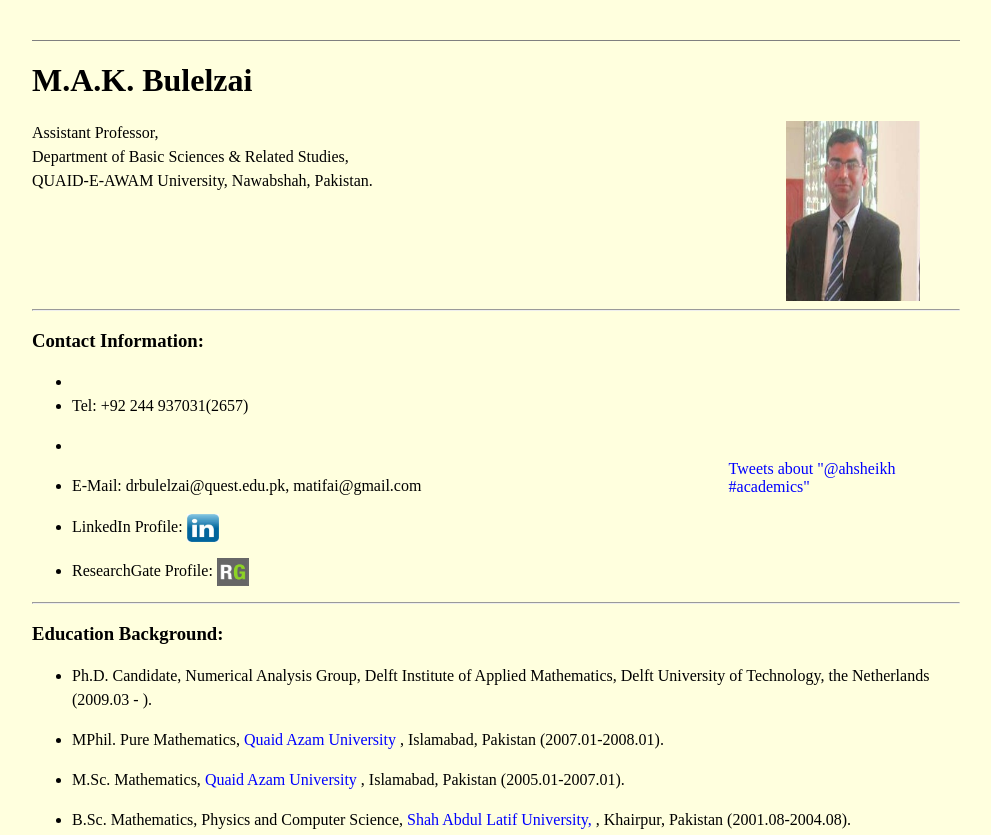
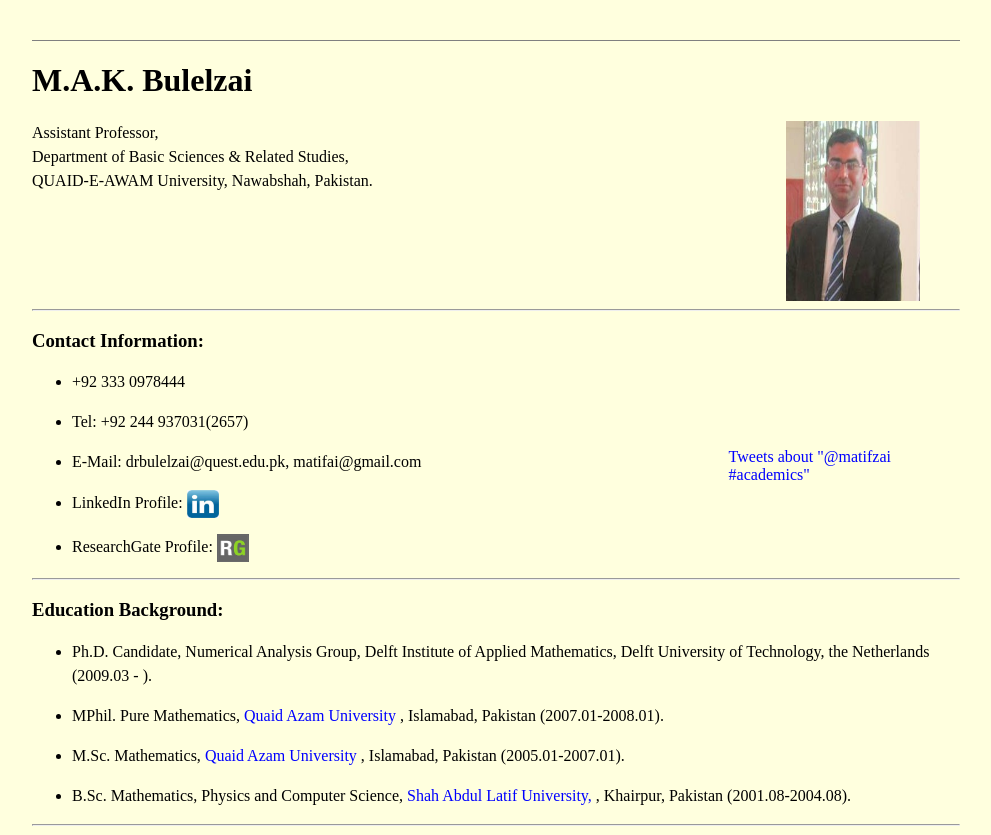
Before and after one commit to Bulelzai/bulelzai.github.io, a plain HTML site: page index.html in a window 1280 px wide. Shown: the top 835 px of the page, without its empty margins (144-1135 px from the left). Drawn offline with Linux system fonts and the light colour scheme.

Commit message:
few changes in main file

```diff
--- a/index.html
+++ b/index.html
@@ -63,12 +63,12 @@
 					<COL WIDTH=172>
 					<TR>
 						<TD WIDTH=616 VALIGN=TOP STYLE="border: none; padding: 0in; line-height: 150%">
-							<LI><P STYLE="margin-bottom: 0in; line-height: 150%"></P>
+							<LI><P STYLE="margin-bottom: 0in; line-height: 150%"></P> +92 333 0978444
 							<LI><P STYLE="margin-bottom: 0in; line-height: 150%">Tel: +92 244 937031(2657)</P>
-							<LI><P STYLE="margin-bottom: 0in; line-height: 150%"></P>
+
 							<LI><P STYLE="margin-bottom: 0in; line-height: 150%">E-Mail: drbulelzai@quest.edu.pk, matifai@gmail.com</P>
-							<LI><P STYLE="margin-bottom: 0in; line-height: 150%">LinkedIn Profile:    <A HREF="http://nl.linkedin.com/in/ahsheikh"><IMG SRC="linked.jpg" NAME="graphics1" ALIGN=CENTER WIDTH=32 HEIGHT=28 BORDER=0></A></P>
-					<LI><P STYLE="margin-bottom: 0in; line-height: 150%">ResearchGate Profile:    <A HREF="https://www.researchgate.net/profile/A_H_Sheikh"><IMG SRC="ResearchGate-logo_small.jpg" NAME="graphics2" ALIGN=CENTER WIDTH=32 HEIGHT=28 BORDER=0></A></P>
+							<LI><P STYLE="margin-bottom: 0in; line-height: 150%">LinkedIn Profile:    <A HREF="https://nl.linkedin.com/pub/mak-bulelzai/10/733/a61/"><IMG SRC="linked.jpg" NAME="graphics1" ALIGN=CENTER WIDTH=32 HEIGHT=28 BORDER=0></A></P>
+					<LI><P STYLE="margin-bottom: 0in; line-height: 150%">ResearchGate Profile:    <A HREF="https://www.researchgate.net/profile/Mak_Bulelzai?ev=hdr_xprf"><IMG SRC="ResearchGate-logo_small.jpg" NAME="graphics2" ALIGN=CENTER WIDTH=32 HEIGHT=28 BORDER=0></A></P>
 <!--
 <LI><P STYLE="margin-bottom: 0in; line-height: 150%">Facebook Profile:    <A HREF="https://www.facebook.com/tipikel.illusionist"><IMG SRC="facebook.png" NAME="graphics2" ALIGN=CENTER WIDTH=32 HEIGHT=28 BORDER=0></A></P>
 -->
@@ -79,7 +79,7 @@
 						<TD WIDTH=1 VALIGN=TOP STYLE="border: none; padding: 0in"></TD>
 						<TD WIDTH=1 STYLE="border: none; padding: 0in"></TD>
 						<TD WIDTH=272 STYLE="border: none; padding: 0in">
-<a class="twitter-timeline" width="200" height="400" href="https://twitter.com/search?q=%40ahsheikh+%23academics"  data-widget-id="498915252520488960">Tweets about "@ahsheikh #academics"</a>
+<a class="twitter-timeline" width="200" height="400" href="https://twitter.com/matifzai"  data-widget-id="">Tweets about "@matifzai #academics"</a>
     <script>!function(d,s,id){var js,fjs=d.getElementsByTagName(s)[0],p=/^http:/.test(d.location)?'http':'https';if(!d.getElementById(id)){js=d.createElement(s);js.id=id;js.src=p+"://platform.twitter.com/widgets.js";fjs.parentNode.insertBefore(js,fjs);}}(document,"script","twitter-wjs");</script>
 
 						</TD>
```
Also changed, not shown: 1 other file.
